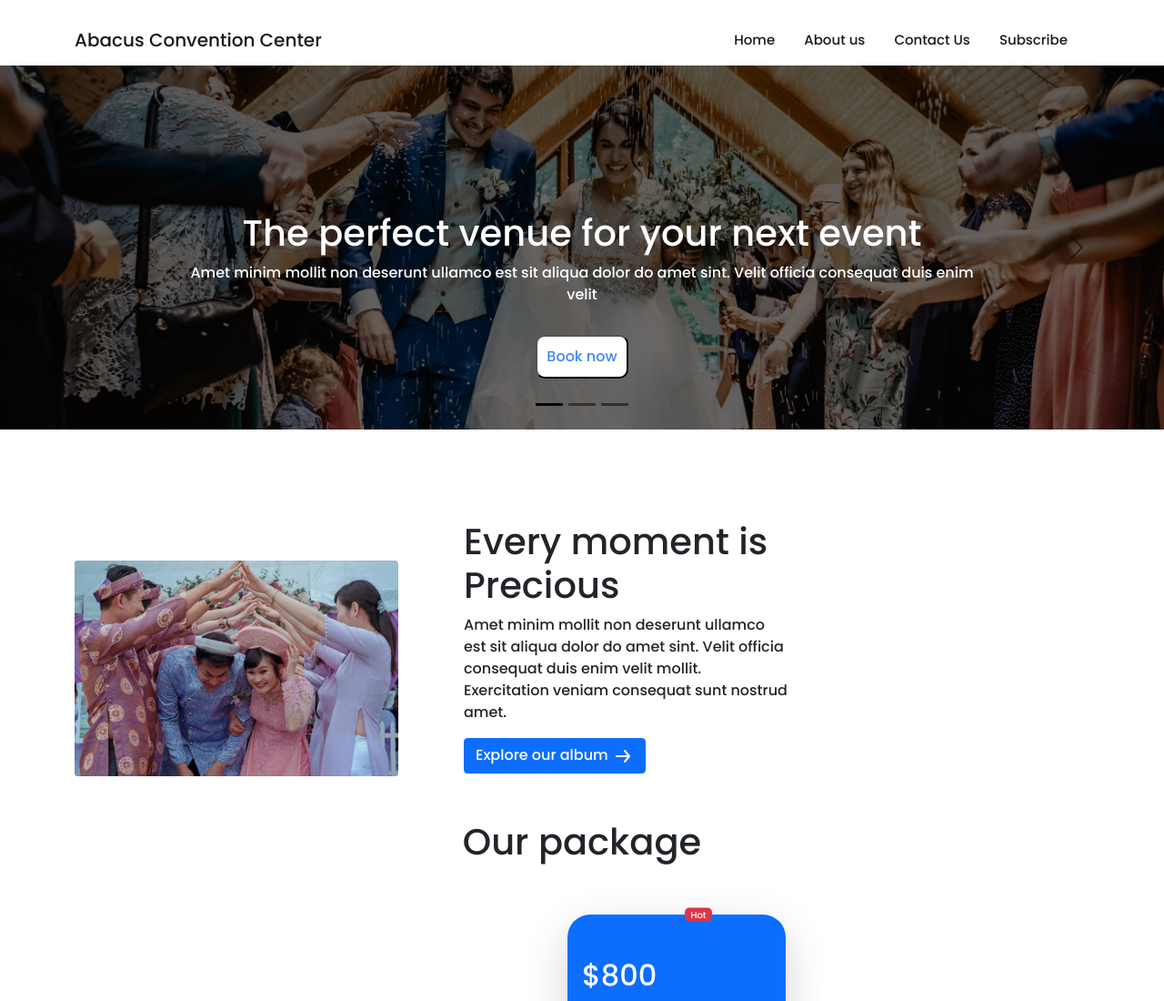
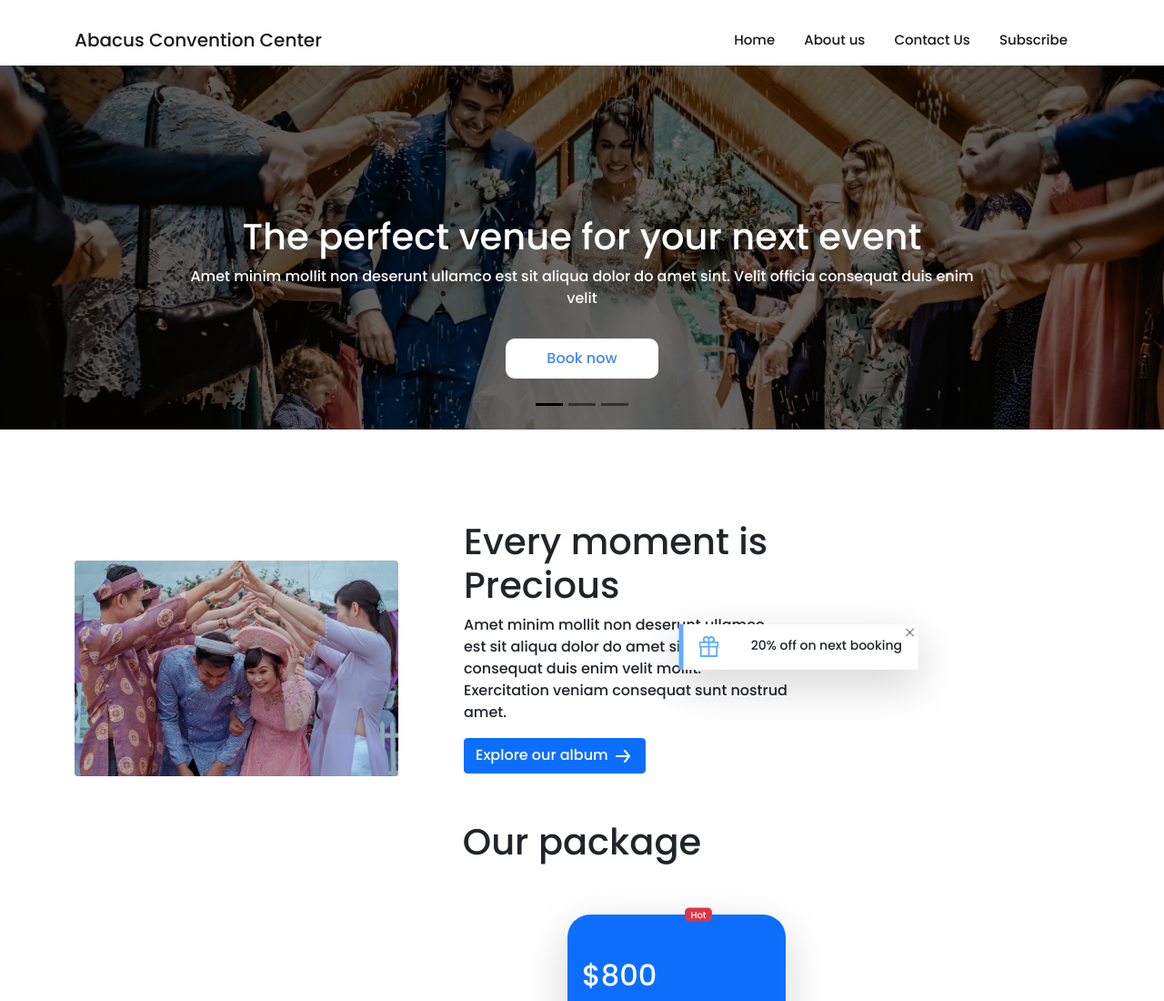
Before and after one commit to RayhanUddinFarhad/Convention-center-bootsPractice, a plain HTML site: page index.html in a window 1280 px wide. Shown: the top 1100 px of the page at 91% size. Drawn offline with Linux system fonts and the light colour scheme; a web font is replaced by a local one.

Commit message:
another section added

```diff
--- a/index.html
+++ b/index.html
@@ -135,9 +135,10 @@
 
     </header>
 
+    <main>
 
 
-    <section class="container pt-5 mt-5">
+      <section class="container pt-5 mt-5">
 
 
 
@@ -153,10 +154,33 @@
                </div>
 
 
-               <div class="col-md-4" >
+               <div class="col-md-4 position-relative" >
+
+
 
                 <h1>Every moment is Precious </h1>
+
+                <div class="d-flex justify-content-around align-items-center  mb-5 position-absolute top-50 start-100 translate-middle shadow-lg " style="width: 263px; height: 50px;  background-color: white; border-left: 5px solid rgba(0, 124, 255, 0.63);">
+
+
+
+
+                  <img class="img-fluid" src="icons/Vector.svg" alt="">
+                  <p style="font-size: 14px;" class="mt-auto">20% off on next booking</p>
+                  <img class="img-fluid position-absolute top-0 end-0 p-1" src="icons/Group.png" alt="">
+
+
+
+
+
+
+
+
+
+              </div>
+
                 <p>Amet minim mollit non deserunt ullamco est sit aliqua dolor do amet sint. Velit officia consequat duis enim velit mollit. Exercitation veniam consequat sunt nostrud amet.</p>
+
 
 
                 <div class="button">
@@ -455,6 +479,11 @@
      </div>
     </section>
 
+    </main>
+
+
+
+
 
     <footer  class="bg-dark mt-5 pt-5" style="height: 270px;">
 
--- a/styles/style.css
+++ b/styles/style.css
@@ -39,7 +39,7 @@ a {
 
 .btn-book {
 
-    width: 100;
+    width: 168px;
 
 
     color: #3F87F5;
@@ -47,4 +47,5 @@ a {
     padding: 10px;
     border-radius: 10px;
     outline: none;
+    border: 0;
 }
```
Also changed, not shown: icons/Group.png (added).
